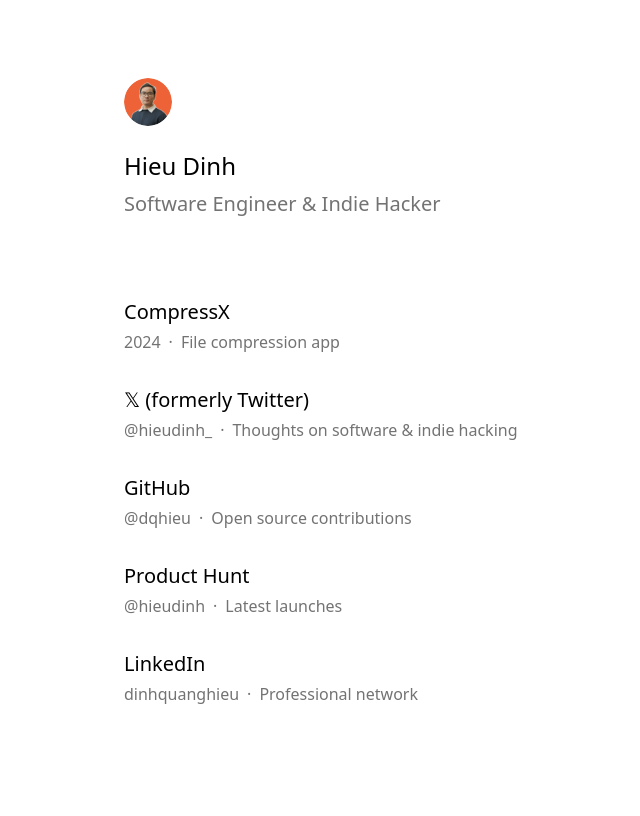
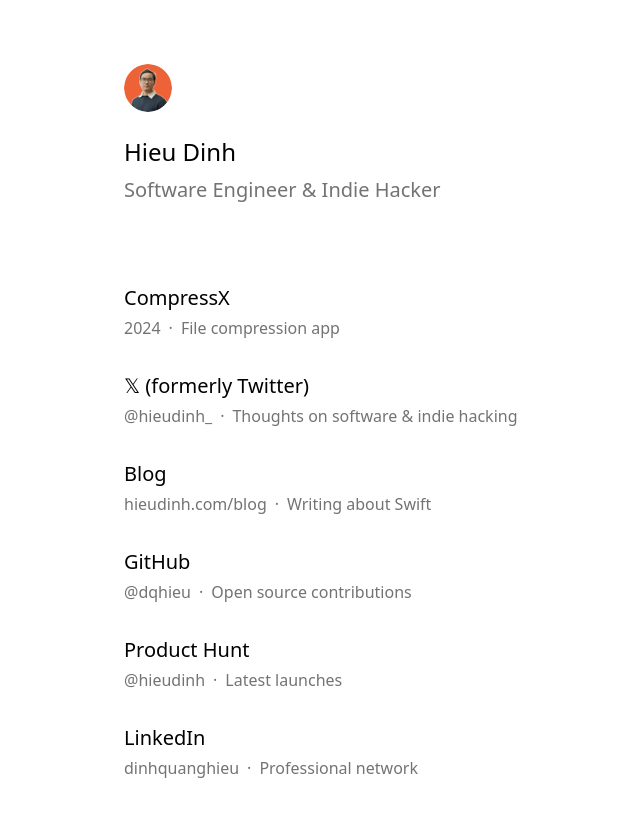
Before and after one commit to dqhieu/hieudinh-com, a Next.js app: page / in a window 1280 px wide. Shown: the top 816 px of the page, without its empty margins (228-868 px from the left). Built offline with nearby package versions, Linux system fonts and the light colour scheme.

Commit message:
Add blog link to home page

```diff
--- a/app/page.tsx
+++ b/app/page.tsx
@@ -7,6 +7,7 @@
 const LINKS = {
   compressX: 'https://compressx.app',
   twitter: 'https://twitter.com/hieudinh_',
+  blog: '/blog',
   github: 'https://github.com/dqhieu',
   productHunt: 'https://www.producthunt.com/@hieudinh',
   linkedin: 'https://www.linkedin.com/in/dinhquanghieu/'
@@ -67,6 +68,17 @@
             </div>
           </a>
 
+          <a href={LINKS.blog} rel="noopener noreferrer">
+            <div className="group p-4 -mx-4 rounded-xl hover:bg-neutral-100 dark:hover:bg-gray-800 transition-colors cursor-pointer">
+              <h2 className="text-xl mb-1">Blog</h2>
+              <div className="text-neutral-500 dark:text-neutral-400">
+                <span>hieudinh.com/blog</span>
+                <span className="mx-2">·</span>
+                <span>Writing about Swift</span>
+              </div>
+            </div>
+          </a>
+
           <a href={LINKS.github} target="_blank" rel="noopener noreferrer">
             <div className="group p-4 -mx-4 rounded-xl hover:bg-neutral-100 dark:hover:bg-gray-800 transition-colors cursor-pointer">
               <h2 className="text-xl mb-1">GitHub</h2>
```
